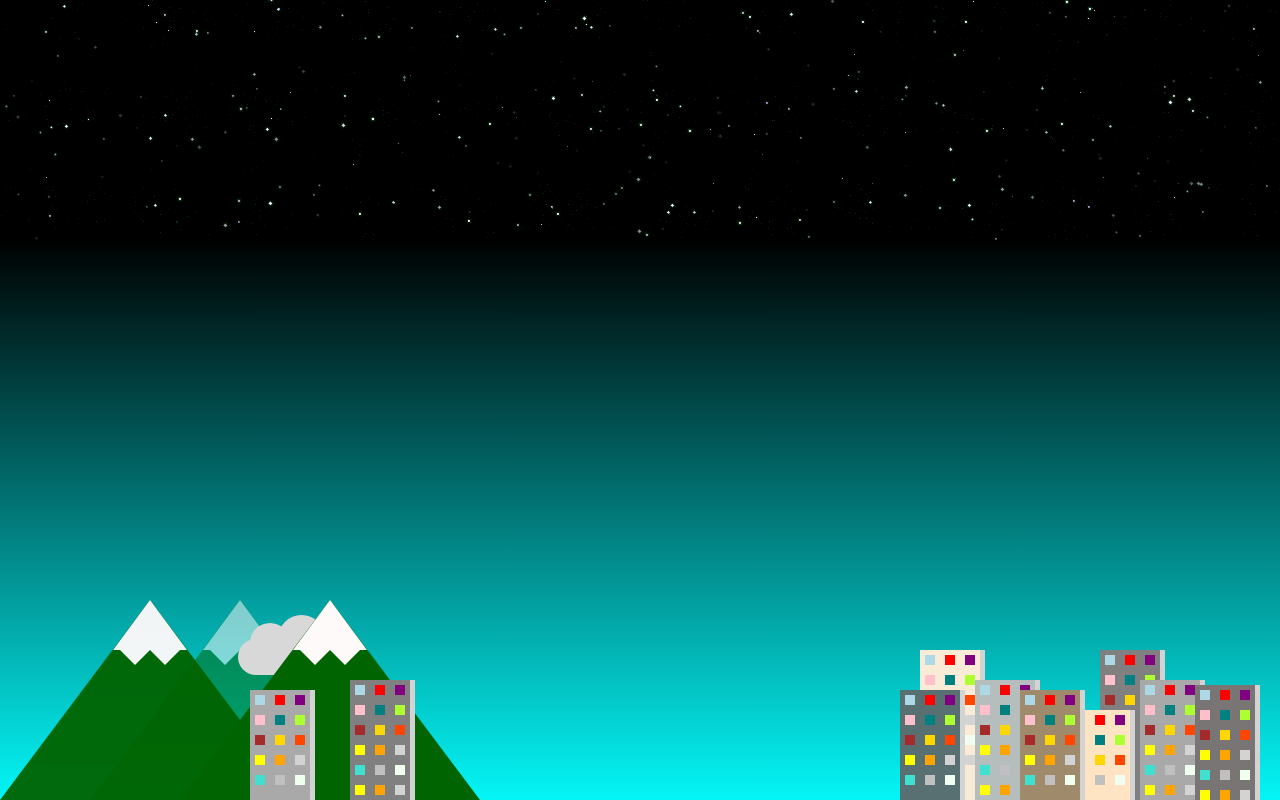
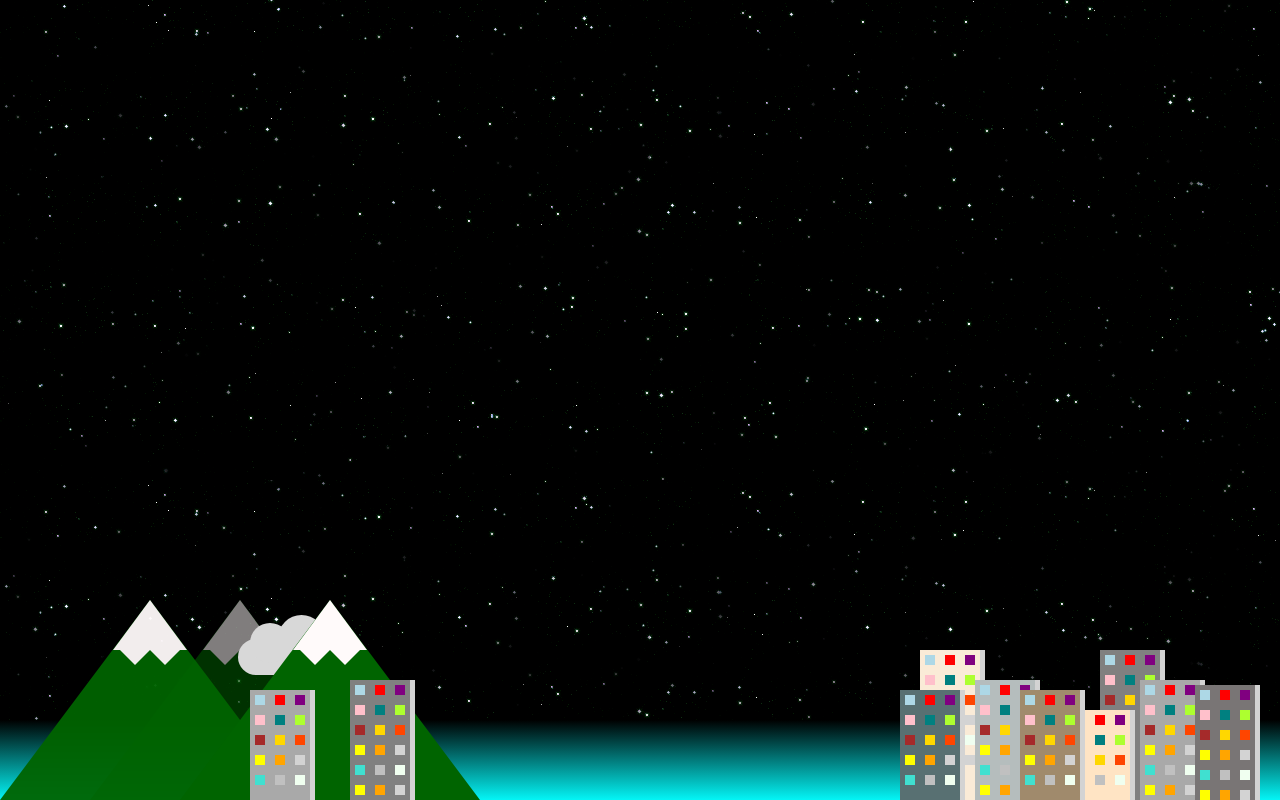
Before and after one commit to McRaeAlex/VancouverCSS, a plain HTML site: page index.html in a window 1280 px wide. Drawn offline with Linux system fonts and the light colour scheme.

Commit message:
made the night sky much bigger

```diff
--- a/styles.css
+++ b/styles.css
@@ -10,7 +10,7 @@
     --mountain-cap-width: 15px;
     --mountain-cap-height: 15px;
 
-    --night-sky-height: 30%;
+    --night-sky-height: 90%;
 
     --cloud-size: 100px;
 }
```
